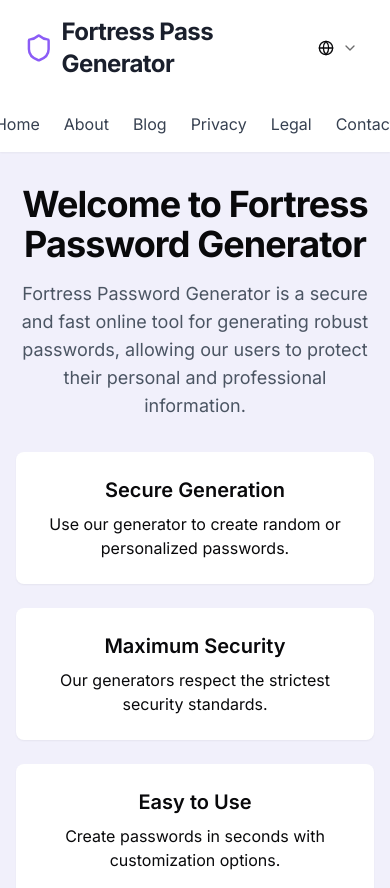
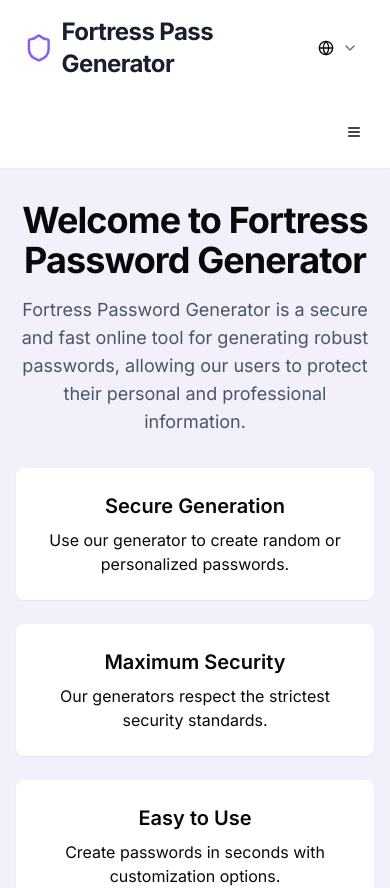
Before and after one commit to AbconBuzyApp/forti-pass-forge, a React (Vite) app: page / in a window 390 px wide. Shown: the top 888 px of the page. Built offline with nearby package versions, Linux system fonts and the light colour scheme.

Commit message:
feat: Implement hamburger menu for navigation
Adds a hamburger menu to display the blog and required pages, while keeping the footer navigation intact.

```diff
--- /dev/null
+++ b/src/components/Navigation.tsx
@@ -0,0 +1,46 @@
+
+import { useState } from "react";
+import { Link } from "react-router-dom";
+import { Sheet, SheetContent, SheetTrigger } from "@/components/ui/sheet";
+import { Button } from "@/components/ui/button";
+import { Menu } from "lucide-react";
+
+const Navigation = () => {
+  const [isOpen, setIsOpen] = useState(false);
+
+  return (
+    <nav className="bg-white shadow-sm">
+      <div className="container mx-auto px-4">
+        <div className="flex justify-end py-4 md:hidden">
+          <Sheet>
+            <SheetTrigger asChild>
+              <Button variant="ghost" size="icon">
+                <Menu className="h-6 w-6" />
+              </Button>
+            </SheetTrigger>
+            <SheetContent>
+              <div className="flex flex-col space-y-4 mt-8">
+                <Link to="/" className="text-gray-700 hover:text-fortipass-purple">Home</Link>
+                <Link to="/about" className="text-gray-700 hover:text-fortipass-purple">About</Link>
+                <Link to="/blog" className="text-gray-700 hover:text-fortipass-purple">Blog</Link>
+                <Link to="/privacy" className="text-gray-700 hover:text-fortipass-purple">Privacy</Link>
+                <Link to="/legal" className="text-gray-700 hover:text-fortipass-purple">Legal</Link>
+                <Link to="/contact" className="text-gray-700 hover:text-fortipass-purple">Contact</Link>
+              </div>
+            </SheetContent>
+          </Sheet>
+        </div>
+        <div className="hidden md:flex justify-center space-x-6 py-4">
+          <Link to="/" className="text-gray-700 hover:text-fortipass-purple">Home</Link>
+          <Link to="/about" className="text-gray-700 hover:text-fortipass-purple">About</Link>
+          <Link to="/blog" className="text-gray-700 hover:text-fortipass-purple">Blog</Link>
+          <Link to="/privacy" className="text-gray-700 hover:text-fortipass-purple">Privacy</Link>
+          <Link to="/legal" className="text-gray-700 hover:text-fortipass-purple">Legal</Link>
+          <Link to="/contact" className="text-gray-700 hover:text-fortipass-purple">Contact</Link>
+        </div>
+      </div>
+    </nav>
+  );
+};
+
+export default Navigation;
--- a/src/pages/Index.tsx
+++ b/src/pages/Index.tsx
@@ -1,8 +1,8 @@
 import { useState } from "react";
 import { Language } from "@/types";
-import { Link } from "react-router-dom";
 import Header from "@/components/Header";
 import Footer from "@/components/Footer";
+import Navigation from "@/components/Navigation";
 import PasswordGenerator from "@/components/PasswordGenerator";
 
 const Index = () => {
@@ -15,19 +15,7 @@ const Index = () => {
   return (
     <div className="flex flex-col min-h-screen bg-fortipass-soft-gray">
       <Header language={language} onLanguageChange={handleLanguageChange} />
-
-      <nav className="bg-white shadow-sm">
-        <div className="container mx-auto px-4">
-          <div className="flex justify-center space-x-6 py-4">
-            <Link to="/" className="text-gray-700 hover:text-fortipass-purple">Home</Link>
-            <Link to="/about" className="text-gray-700 hover:text-fortipass-purple">About</Link>
-            <Link to="/blog" className="text-gray-700 hover:text-fortipass-purple">Blog</Link>
-            <Link to="/privacy" className="text-gray-700 hover:text-fortipass-purple">Privacy</Link>
-            <Link to="/legal" className="text-gray-700 hover:text-fortipass-purple">Legal</Link>
-            <Link to="/contact" className="text-gray-700 hover:text-fortipass-purple">Contact</Link>
-          </div>
-        </div>
-      </nav>
+      <Navigation />
 
       <main className="flex-grow container mx-auto px-4 py-8">
         <div className="max-w-4xl mx-auto">
```
